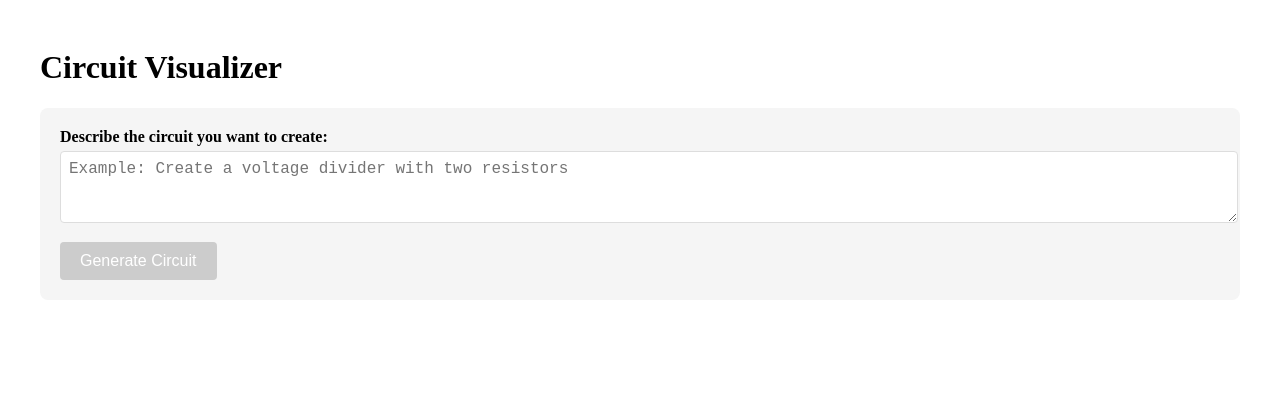
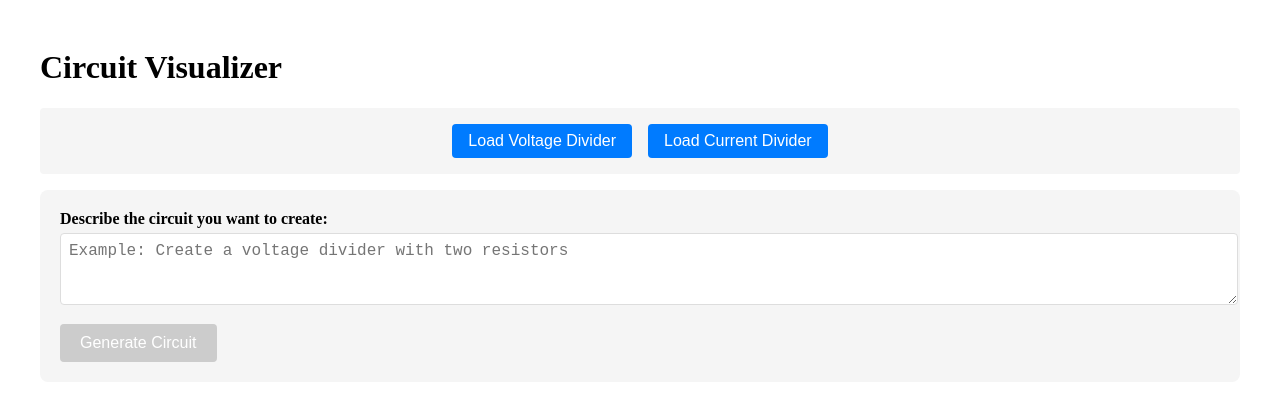
Before and after one commit to andrew-noble/circuit-tutor, a React (Vite) app in the folder frontend/: page / in a window 1280 px wide. Shown: the top 400 px of the page. Built offline with nearby package versions, Linux system fonts and the light colour scheme.

Commit message:
add no-generate example circuits for rendering debugging

```diff
--- a/frontend/src/App.tsx
+++ b/frontend/src/App.tsx
@@ -2,6 +2,7 @@ import React, { useState } from "react";
 import "./index.css";
 import CircuitVisualization from "./components/CircuitVisualization";
 import CircuitForm from "./components/CircuitForm";
+import ExampleCircuitButtons from "./components/ExampleCircuitButtons";
 import type { CircuitData } from "./types";
 
 const App: React.FC = () => {
@@ -10,6 +11,7 @@ const App: React.FC = () => {
   return (
     <div className="app">
       <h1>Circuit Visualizer</h1>
+      <ExampleCircuitButtons onCircuitReceived={setCircuitData} />
       <CircuitForm onCircuitReceived={setCircuitData} />
       {circuitData && <CircuitVisualization circuitData={circuitData} />}
     </div>
--- /dev/null
+++ b/frontend/src/components/ExampleCircuitButtons.css
@@ -0,0 +1,38 @@
+.example-circuit-buttons {
+  margin: 1rem 0;
+  padding: 1rem;
+  background-color: #f5f5f5;
+  border-radius: 4px;
+}
+
+.button-group {
+  display: flex;
+  gap: 1rem;
+  justify-content: center;
+}
+
+.example-button {
+  padding: 0.5rem 1rem;
+  font-size: 1rem;
+  background-color: #007bff;
+  color: white;
+  border: none;
+  border-radius: 4px;
+  cursor: pointer;
+  transition: background-color 0.2s;
+}
+
+.example-button:hover {
+  background-color: #0056b3;
+}
+
+.example-button:disabled {
+  background-color: #cccccc;
+  cursor: not-allowed;
+}
+
+.error-message {
+  color: #dc3545;
+  margin-bottom: 1rem;
+  text-align: center;
+}
--- /dev/null
+++ b/frontend/src/components/ExampleCircuitButtons.tsx
@@ -0,0 +1,51 @@
+import React from "react";
+import type { CircuitData } from "../types";
+import "./ExampleCircuitButtons.css";
+
+interface ExampleCircuitButtonsProps {
+  onCircuitReceived: (circuit: CircuitData) => void;
+}
+
+const ExampleCircuitButtons: React.FC<ExampleCircuitButtonsProps> = ({
+  onCircuitReceived,
+}) => {
+  const [error, setError] = React.useState<string | null>(null);
+
+  const fetchCircuit = async (endpoint: string) => {
+    setError(null);
+
+    try {
+      const response = await fetch(`http://localhost:8000/${endpoint}`);
+      if (!response.ok) {
+        throw new Error(`HTTP error! status: ${response.status}`);
+      }
+
+      const data = await response.json();
+      onCircuitReceived(data);
+    } catch (err) {
+      setError(err instanceof Error ? err.message : "An error occurred");
+    }
+  };
+
+  return (
+    <div className="example-circuit-buttons">
+      {error && <div className="error-message">{error}</div>}
+      <div className="button-group">
+        <button
+          onClick={() => fetchCircuit("voltage-divider")}
+          className="example-button"
+        >
+          Load Voltage Divider
+        </button>
+        <button
+          onClick={() => fetchCircuit("current-divider")}
+          className="example-button"
+        >
+          Load Current Divider
+        </button>
+      </div>
+    </div>
+  );
+};
+
+export default ExampleCircuitButtons;
```
